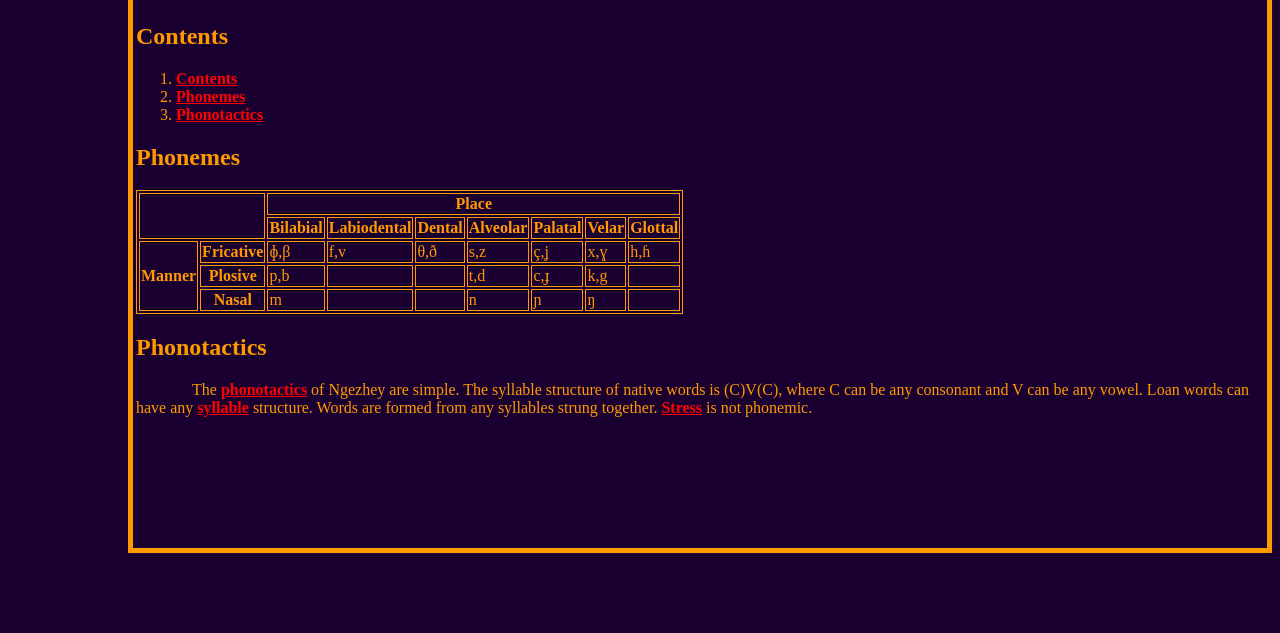
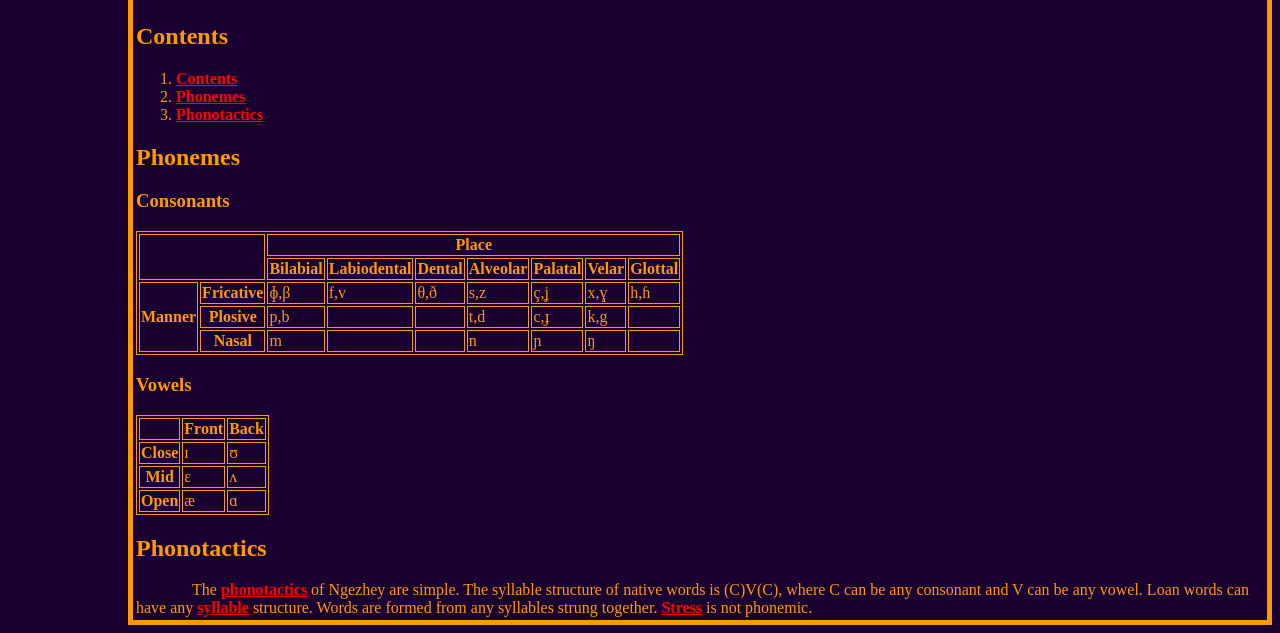
Before and after one commit to GreyAlien502/GreyAlien502.github.io, a plain HTML site: page ngezhey/phonology.html in a window 1280 px wide. Shown: the part 171-804 px from the top of the page. Drawn offline with Linux system fonts and the light colour scheme; files whose address does not match are found by name.

Commit message:
added vowels

```diff
--- a/ngezhey/phonology.html
+++ b/ngezhey/phonology.html
@@ -17,6 +17,7 @@
 		<li><a href="#phonotactics">Phonotactics</a></li>
 	</ol>
 	<h2 id="phonemes">Phonemes</h2>
+		<h3>Consonants</h3>
 		<table>
 			<tr>
 				<td colspan=2 rowspan=2></td>
@@ -63,6 +64,29 @@
 				<td></td>
 			</tr>
 		</table>
+		<h3>Vowels</h3>
+		<table>
+			<tr>
+				<td></td>
+				<th>Front</th>
+				<th>Back</th>
+			</tr>
+			<tr>
+				<th>Close</th>
+				<td>ɪ</td>
+				<td>ʊ</td>
+			</tr>
+			<tr>
+				<th>Mid</th>
+				<td>ɛ</th>
+				<td>ʌ</td>
+			</tr>
+			<tr>
+				<th>Open</th>
+				<td>æ</td>
+				<td>ɑ</td>
+			</tr>
+		</table>
 	<h2 id="phonotactics">Phonotactics</h2>
 		<p>
 			The <a href="https://en.wikipedia.org/wiki/phonotactics">phonotactics</a> of Ngezhey are simple.
```
Also changed, not shown: ngezhey/orthography.html (+25 -0 lines).
